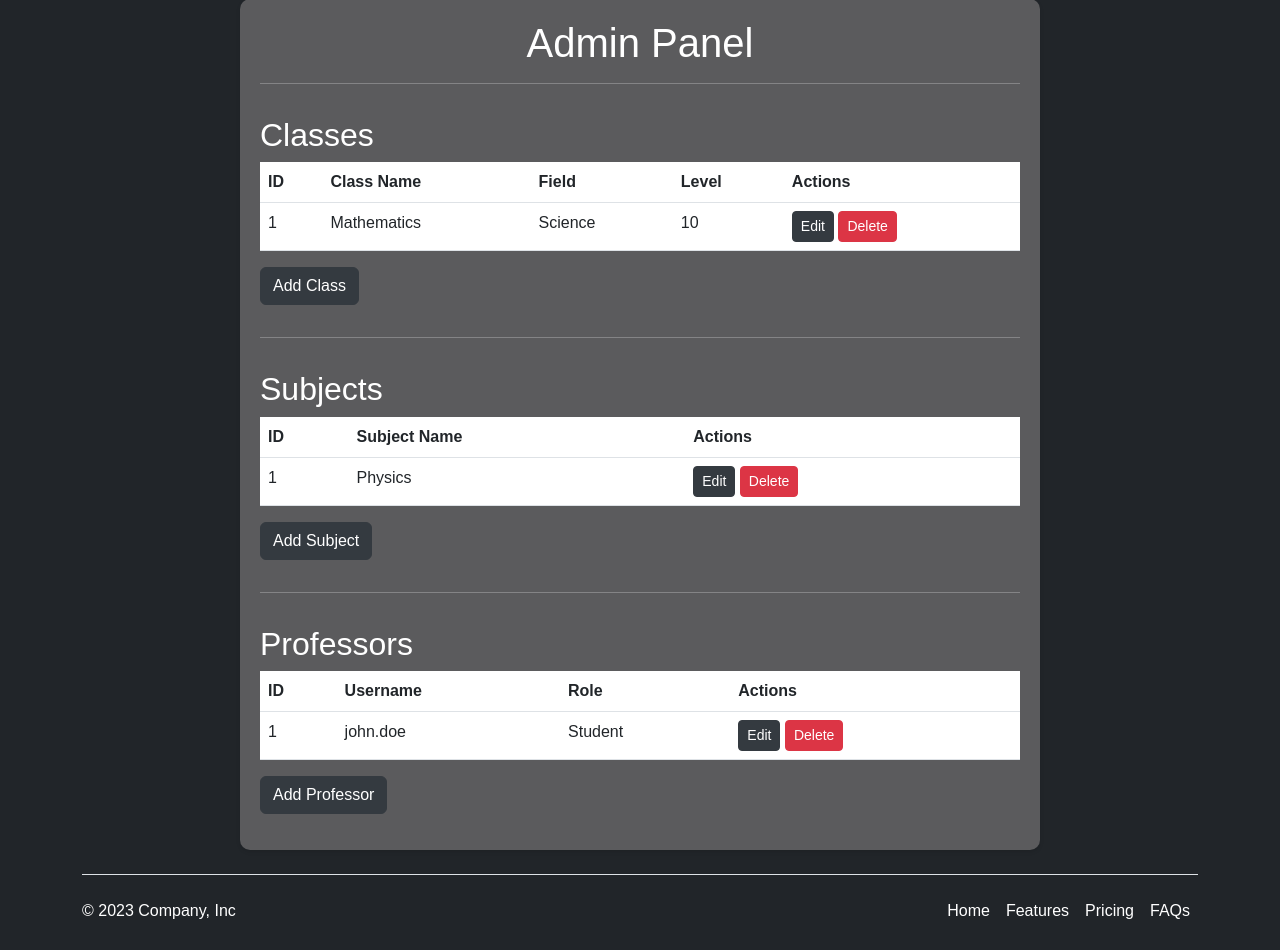
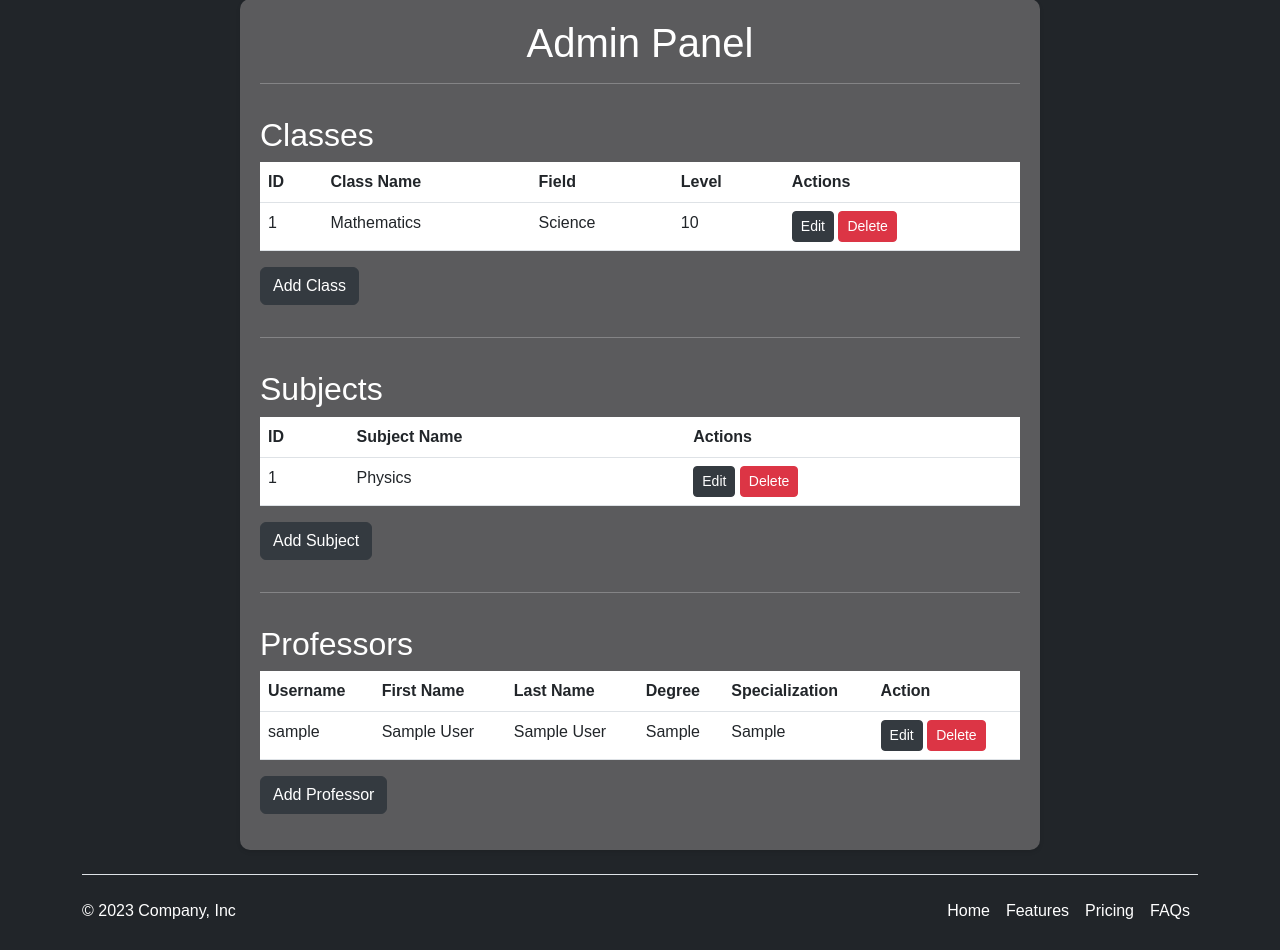
Before and after one commit to Abdelouafi09/UPM_Quiz, a Flask app: page /dashboard in a window 1280 px wide. Shown: the part 87-1037 px from the top of the page. Run offline with Flask 3, Linux system fonts and the light colour scheme; tables that the repository leaves empty hold one stand-in row (values such as "Sample post"); some libraries are stand-ins or nearby versions.

Commit message:
show, add and delete professors

```diff
--- a/app.py
+++ b/app.py
@@ -59,6 +59,17 @@ class ProfessorForm(FlaskForm):
 
 
 # Routes and view functions
+
+
+@app.route('/delete_professor/<int:professor_id>', methods=['POST', 'DELETE'])
+def delete_professor(professor_id):
+  if request.method == 'POST' or request.method == 'DELETE':
+    professor = session0.query(Professor).get(professor_id)
+    session0.delete(professor)
+    session0.commit()
+    return redirect('/dashboard')
+
+
 @app.route('/dashboard', methods=['GET', 'POST'])
 def add_professor():
   form = ProfessorForm()
@@ -87,8 +98,8 @@ def add_professor():
 
     return redirect(
       '/dashboard')  # Redirect to a success page or desired route
-
-  return render_template('dashboard.html', form=form)
+  professors = session0.query(Professor).all()
+  return render_template('dashboard.html', form=form, professors=professors)
 
 
 @app.route('/success')
--- a/templates/dashboard.html
+++ b/templates/dashboard.html
@@ -384,24 +384,33 @@ h2{
     <table class="table">
       <thead>
           <tr>
-          <th>ID</th>
                 <th>Username</th>
-          <th>Role</th>
-          <th>Actions</th>
+                <th>First Name</th>
+                <th>Last Name</th>
+                <th>Degree</th>
+                <th>Specialization</th>
+                <th>Action</th>
             </tr>
       </thead>
       <tbody>
-        <!-- Loop through users from the database and populate the table -->
-        <!-- Example data, replace with dynamic data from the server -->
+        {% for professor in professors %}
             <tr>
-          <td>1</td>
-          <td>john.doe</td>
-          <td>Student</td>
+                <td>{{ professor.user.username }}</td>
+                <td>{{ professor.user.f_name }}</td>
+                <td>{{ professor.user.l_name }}</td>
+                <td>{{ professor.degree }}</td>
+                <td>{{ professor.specialization }}</td>
                 <td>
+
                   <button class="btn btn-primary btn-sm edit-user" data-id="1">Edit</button>
-            <button class="btn btn-danger btn-sm delete-user" data-id="1">Delete</button>
+            <form method="POST" action="/delete_professor/{{ professor.user_id }}" onsubmit="return confirm('Are you sure you want to delete this professor?')" style="display:inline;">
+                        <input type="hidden" name="_method" value="DELETE">
+                        <button class="btn btn-danger btn-sm delete-user" type="submit">Delete</button>
+                    </form>
                 </td>
             </tr>
+            {% endfor %}
+
       </tbody>
     </table>
     <!-- Add new user form -->
```
Lines whose indentation alone changed are shown as unchanged.
